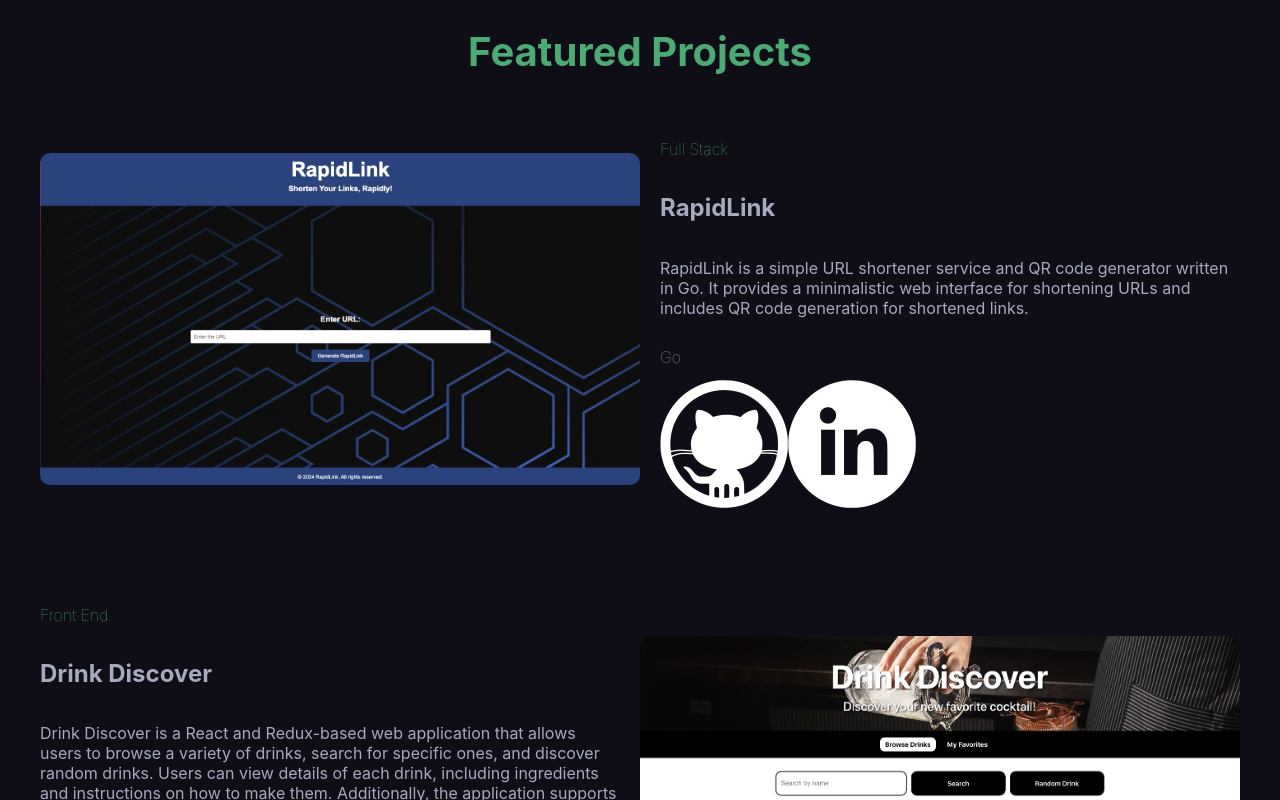
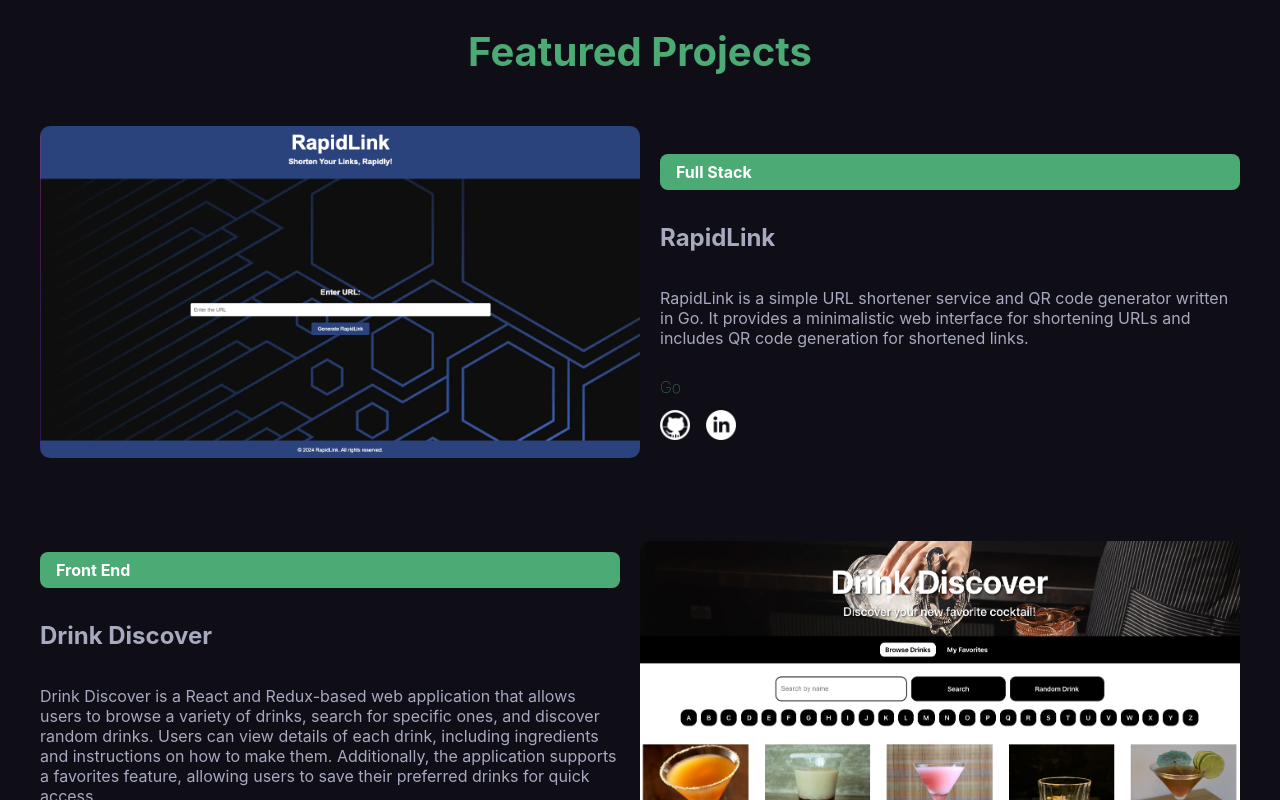
Before and after one commit to laurelmclean/portfolio, a React (Create React App) app: page / in a window 1280 px wide. Shown: the part 1760-2560 px from the top of the page. Built offline with nearby package versions, Linux system fonts and the light colour scheme.

Commit message:
updating proj links and nav bar mobile

```diff
--- a/src/components/Nav/Nav.css
+++ b/src/components/Nav/Nav.css
@@ -66,3 +66,13 @@
 .navbar-social a img.github-icon:hover {
     content: url('../../../public/images/ghicon-green.png');
 }
+
+@media only screen and (max-width: 768px) {
+    .navbar-social {
+        display: none;
+    }
+
+    .navbar-title {
+        display: none;
+    }
+}
--- a/src/components/Projects/Projects.css
+++ b/src/components/Projects/Projects.css
@@ -61,13 +61,17 @@
 
 .project-category {
     font-size: 1em;
-    color: #4CAA75;
-    font-weight: lighter;
+    color: white;
+    background-color: #4CAA75;
+    padding: 8px 16px;
+    border-radius: 8px;
+    display: inline-block;
 }
 
 .project-language {
     font-size: 1em;
     font-weight: lighter;
+    color: #4CAA75;
 }
 
 @media only screen and (max-width: 768px) {
@@ -81,3 +85,21 @@
     }
 
 }
+
+.project-link-container {
+    display: flex;
+    gap: 1em;
+}
+
+.project-link-container a img {
+    width: 30px;
+    height: 30px;
+}
+
+.project-link-container a img.linkedin-icon:hover {
+    content: url('../../../public/images/linkedin-green.png');
+}
+
+.project-link-container a img.gh-icon:hover {
+    content: url('../../../public/images/ghicon-green.png');
+}
--- a/src/components/Projects/Projects.js
+++ b/src/components/Projects/Projects.js
@@ -30,8 +30,8 @@ export default function Projects() {
                                     <p className="project-description">{project.description}</p>
                                     <h2 className="project-language">{project.language}</h2>
                                     <div className="project-link-container">
-                                        <a href={project.link} target="_blank" rel="noreferrer"><img className="gh-icon" src="/images/ghicon.png" alt="github" /></a>
-                                        <a href="https://www.linkedin.com/in/laurelamclean/" target="_blank" rel="noreferrer"><img className="linkedin-icon" src="/images/linkedin.png" alt="LinkedIn" /></a>
+                                        <a href={project.gh} target="_blank" rel="noreferrer"><img className="gh-icon" src="/images/ghicon.png" alt="github" /></a>
+                                        <a href={project.link} target="_blank" rel="noreferrer"><img className="linkedin-icon" src="/images/linkedin.png" alt="LinkedIn" /></a>
                                     </div>
                                 </div>
                             </div>
--- a/src/data.js
+++ b/src/data.js
@@ -6,7 +6,8 @@ export const projects = [
         description:
             "RapidLink is a simple URL shortener service and QR code generator written in Go. It provides a minimalistic web interface for shortening URLs and includes QR code generation for shortened links.",
         image: "/images/rapidlink.png",
-        link: "https://github.com/laurelmclean/rapidlink",
+        gh: "https://github.com/laurelmclean/rapidlink",
+        link: "https://rapidlink-63he.onrender.com",
     },
     {
         title: "Drink Discover",
@@ -15,6 +16,7 @@ export const projects = [
         description:
             "Drink Discover is a React and Redux-based web application that allows users to browse a variety of drinks, search for specific ones, and discover random drinks. Users can view details of each drink, including ingredients and instructions on how to make them. Additionally, the application supports a favorites feature, allowing users to save their preferred drinks for quick access.",
         image: "/images/drinkdiscover.png",
+        gh: "https://github.com/laurelmclean/drink-discover-app",
         link: "https://laurelmclean.github.io/drink-discover-app/",
     },
     {
@@ -24,6 +26,7 @@ export const projects = [
         description:
             "Welcome to Candyland Tetris - a whimsical twist on the classic arcade game, built with React and Redux.",
         image: "/images/candylandtetris.png",
+        gh: "https://github.com/laurelmclean/redux-tetris",
         link: "https://laurelmclean.github.io/redux-tetris/",
     },
     {
@@ -33,7 +36,8 @@ export const projects = [
         description:
             "This project showcases a data visualization that presents the honey production, demand, and supply across different states of America from 1995 - 2021. The visualization allows users to select a year and view statistics per state on a map, providing valuable insights into honey production trends and patterns.",
         image: "/images/honey.png",
-        link: "https://github.com/laurelmclean/ACS-4310-honey-data",
+        gh: "https://github.com/laurelmclean/ACS-4310-honey-data",
+        link: "https://laurelmclean.github.io/honey-data-visualization/",
     },
     {
         title: "Bubble Tea Shop",
@@ -52,6 +56,7 @@ export const projects = [
         description:
             "Laurel's Bubble Tea Shop, that allows users to view the bubble tea menu, add items to order, and checkout. The project was built with React, utilizing components and state.It implements best practices for responsiveness and accessibility.",
         image: "/images/music.png",
+        gh: "https://github.com/laurelmclean/music-pygame",
         link: "https://replit.com/@laurelmclean/music-pygame",
     },
     {
```
